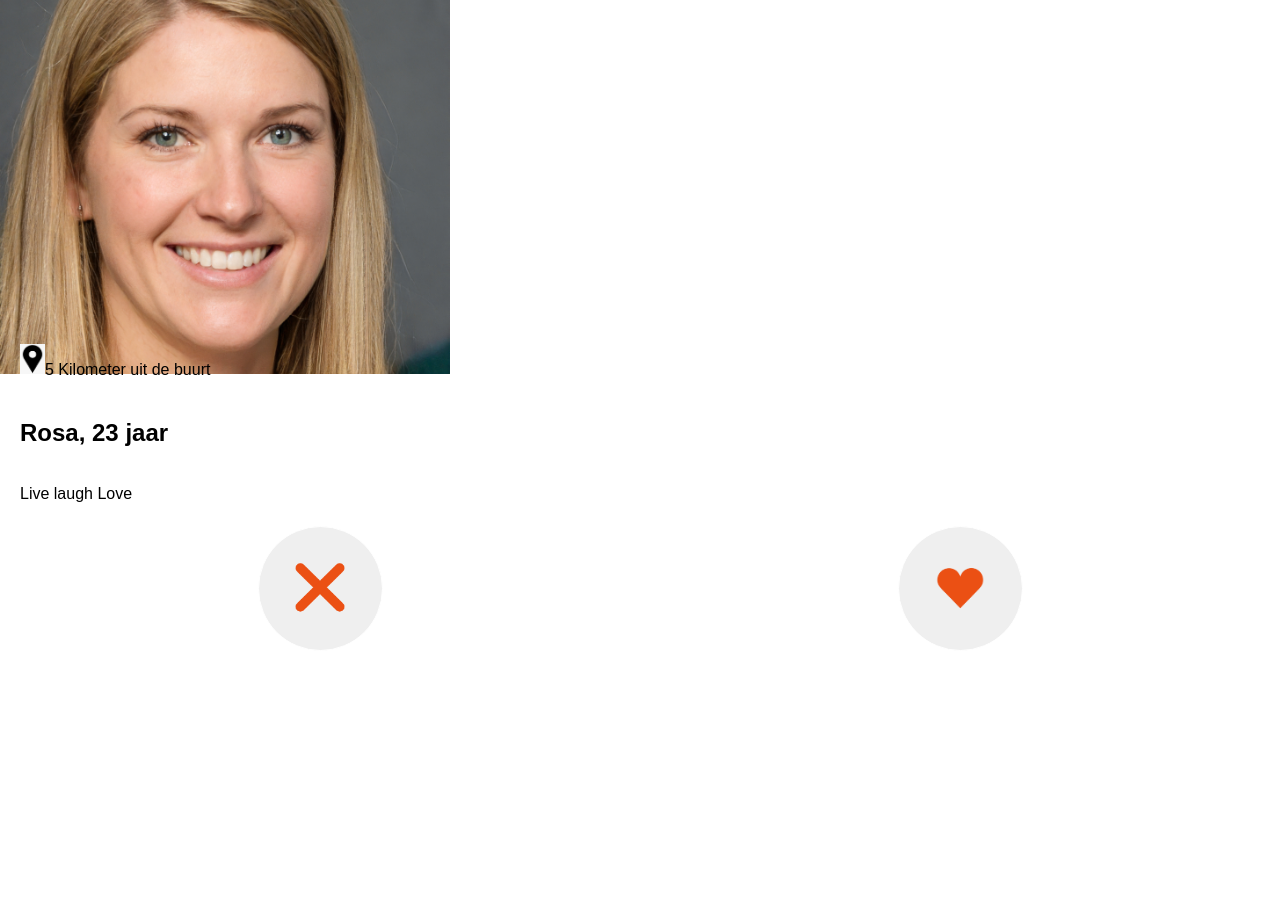
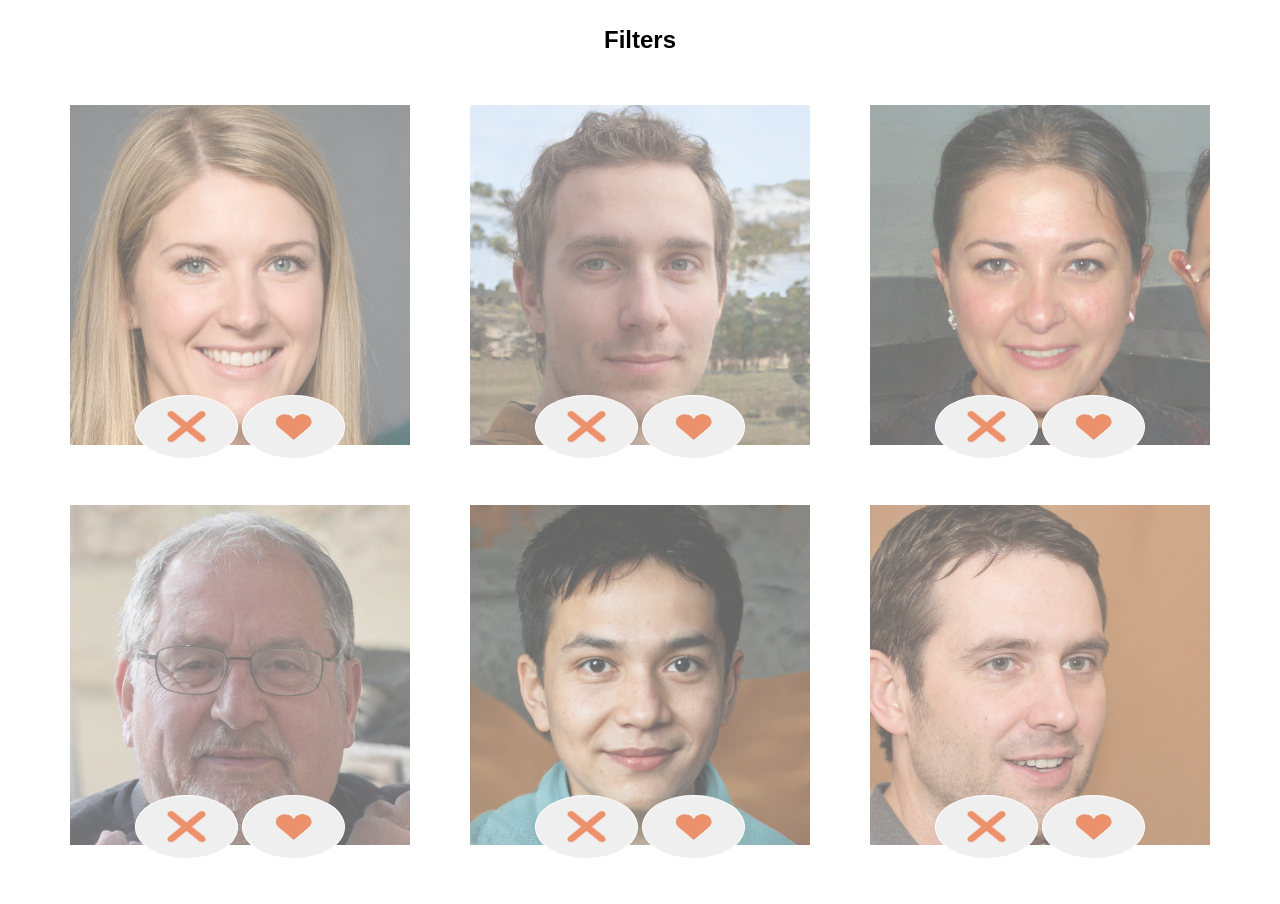
Before and after one commit to Laurie1996/staticsite, a plain HTML site: page index.html in a window 1280 px wide. Shown: the part 156-1060 px from the top of the page. Before the commit the page ends 817 px from the top, so only its background shows below. Drawn offline with Linux system fonts and the light colour scheme.

Commit message:
Responsive versie 1

```diff
--- a/index.html
+++ b/index.html
@@ -11,6 +11,7 @@
   <main>
     <section>
       <img src="images/logo.png" alt="logo matchie">
+      <H1>Filters</H1>
 
     </section>
 
@@ -19,7 +20,82 @@
     <section class="fotohome">
 
 
-      <div><a href="profiel.html"><img src="images/image.jpg" alt="Blonde vrouw"></a></div>
+      <div><a href="profiel.html"><img src="images/image.jpg" alt="Blonde vrouw"></a>
+          <div class="overlay">
+
+
+        <button type="button" name="button"><a href="persoon.html"><img src="images/kruis.png" alt="kruis"></a></button>
+        <button type="button" name="button"><a href="persoon.html"><img src="images/hart.png" alt="hartje"></a></button>
+          </div>
+      </div>
+
+
+      <div><a href="profiel.html"><img src="images/image1.jpg" alt="man"></a>
+        <div class="overlay">
+
+
+      <button type="button" name="button"><a href="persoon.html"><img src="images/kruis.png" alt="kruis"></a></button>
+      <button type="button" name="button"><a href="persoon.html"><img src="images/hart.png" alt="hartje"></a></button>
+        </div>
+      </div>
+      <div><a href="profiel.html"><img src="images/image2.jpg" alt="man"></a>
+        <div class="overlay">
+
+
+      <button type="button" name="button"><a href="persoon.html"><img src="images/kruis.png" alt="kruis"></a></button>
+      <button type="button" name="button"><a href="persoon.html"><img src="images/hart.png" alt="hartje"></a></button>
+        </div>
+      </div>
+      <div><a href="profiel.html"><img src="images/image3.jpg" alt="man"></a>    <div class="overlay">
+
+
+        <button type="button" name="button"><a href="persoon.html"><img src="images/kruis.png" alt="kruis"></a></button>
+        <button type="button" name="button"><a href="persoon.html"><img src="images/hart.png" alt="hartje"></a></button>
+          </div>
+        </div>
+      <div><a href="profiel.html"><img src="images/image4.jpg" alt="man"></a>    <div class="overlay">
+
+
+        <button type="button" name="button"><a href="persoon.html"><img src="images/kruis.png" alt="kruis"></a></button>
+        <button type="button" name="button"><a href="persoon.html"><img src="images/hart.png" alt="hartje"></a></button>
+          </div>
+        </div>
+      <div><a href="profiel.html"><img src="images/image5.jpg" alt="man"></a>    <div class="overlay">
+
+
+        <button type="button" name="button"><a href="persoon.html"><img src="images/kruis.png" alt="kruis"></a></button>
+        <button type="button" name="button"><a href="persoon.html"><img src="images/hart.png" alt="hartje"></a></button>
+          </div>
+        </div>
+      <div><a href="profiel.html"><img src="images/image6.jpg" alt="man"></a>    <div class="overlay">
+
+
+        <button type="button" name="button"><a href="persoon.html"><img src="images/kruis.png" alt="kruis"></a></button>
+        <button type="button" name="button"><a href="persoon.html"><img src="images/hart.png" alt="hartje"></a></button>
+          </div>
+        </div>
+      <div><a href="profiel.html"><img src="images/image7.jpg" alt="man"></a>    <div class="overlay">
+
+
+        <button type="button" name="button"><a href="persoon.html"><img src="images/kruis.png" alt="kruis"></a></button>
+        <button type="button" name="button"><a href="persoon.html"><img src="images/hart.png" alt="hartje"></a></button>
+          </div>
+        </div>
+      <div><a href="profiel.html"><img src="images/image8.jpg" alt="man"></a>    <div class="overlay">
+
+
+        <button type="button" name="button"><a href="persoon.html"><img src="images/kruis.png" alt="kruis"></a></button>
+        <button type="button" name="button"><a href="persoon.html"><img src="images/hart.png" alt="hartje"></a></button>
+          </div>
+        </div>
+      <div><a href="profiel.html"><img src="images/image9.jpg" alt="man"></a>    <div class="overlay">
+
+
+        <button type="button" name="button"><a href="persoon.html"><img src="images/kruis.png" alt="kruis"></a></button>
+        <button type="button" name="button"><a href="persoon.html"><img src="images/hart.png" alt="hartje"></a></button>
+          </div>
+        </div>
+
 
     </section>
 
@@ -39,7 +115,7 @@
 
 
     </article>
-  <article class="buttons">
+    <article class="knoppen">
 
 
       <button type="button" name="button"><a href="persoon.html"><img src="images/kruis.png" alt="kruis"></a></button>
@@ -53,4 +129,5 @@
   </main>
 
 </body>
+
 </html>
--- a/style.css
+++ b/style.css
@@ -11,69 +11,90 @@ body {
 main {
   position: relative;
   display: flex;
-  flex-flow:column;
-
-}
-.kruisrechtsboven {
-  display: flex;
-  justify-content: flex-end;
-  position: absolute;
-  z-index: 1;
-  width: 100vw;
-
+  flex-flow: column;
 }
 
-.kruisrechtsboven button {
-  width: 35px;
-  height: 35px;
-  border-style:solid;
-  border-width: thin;
-  border-color: white;
-  opacity: 0.7;
-  border-radius: 50%;
-  margin: 10px;
-
-
+h1 {
+  display: none;
 }
 
-.kruisrechtsboven button img {
-  width: 15px;
-
+@media (min-width: 40em) {
+  h1 {
+    display: block;
+    text-align: center;
+  }
 }
 
 main section:first-of-type {
-display: flex;
-justify-content: center;
-
+  display: flex;
+  justify-content: center;
 }
-
 
 main section:first-of-type img[alt*="logo"] {
   height: 40px;
   margin: 20px;
+}
 
+@media (min-width: 40em) {
+  main section:first-of-type {
+    display: flex;
+    flex-direction: column;
+    justify-content: center;
+    align-items: center;
+  }
 
+  main section:first-of-type img[alt*="logo"] {
+    height: 10vh;
+    width: 20vw;
+    margin-top: 60px;
+  }
 }
 
 main section:nth-child(2) {
-  height: 50vh;
-  width: 100vw;
-
+  display: flex;
+  justify-content: center;
 }
 
 main .fotohome img {
+  width: 100vw;
+  height: 50vh;
+  padding: 30px;
+}
 
-  width: 450px;
-  height: 450px;
+main .fotohome div {
+  display: none;
+}
+
+main .fotohome div:first-of-type {
+  display: block;
+}
+
+@media (min-width: 40em) {
+  main section:nth-child(2) {
+    display: flex;
+    flex-wrap: wrap;
+    justify-content: center;
+  }
+
+  main .fotohome div {
+    display: inherit;
+    position: relative;
 
 
+  }
+
+  .fotohome div img {
+    height: 400px;
+    width: 400px;
+    opacity: 0.6;
+  }
 }
 
 .tekst {
-  margin: 20px;
+  margin: 2vh;
   display: flex;
-  flex-flow:column;
-
+  flex-flow: column;
+  justify-content: center;
 }
 
 .tekst img {
@@ -83,42 +104,103 @@ main .fotohome img {
 
 .tekst div {
   display: flex;
-
-
 }
 
-.buttons {
-  height: 15vh;
+.tekst p {
+  margin: 0;
+}
+
+.knoppen {
   background: white;
   display: flex;
   justify-content: space-around;
   align-items: flex-end;
-
-
 }
 
-main .buttons button {
-  width: 125px;
-  height: 125px;
+main .knoppen button {
+  height: 15vh;
+  width: 30vw;
   border-style: solid;
   border-width: thin;
   border-color: white;
   border-radius: 50%;
   margin: 10px;
+}
+
+main .knoppen button img {
+  width: 15vw;
+  height: 10vh;
+}
+
+@media (min-width: 40em) {
+  .tekst {
+    display: none;
+  }
+
+  .knoppen {
+    display: none;
+  }
+
+  .fotohome div .overlay {
+    position: absolute;
+    width: 100%;
+    height: 100%;
+    top:80%;
+
+    text-align: center;
+
+  }
+
+  .fotohome div button {
+    height: 8vh;
+    width: 8vw;
+    border-style: solid;
+    border-width: thin;
+    border-color: white;
+    border-radius: 50%;
+
+  }
+
+  .fotohome div button img {
+    padding:0;
+    width: 3vw;
+    height: 4vh;
+  }
+
+
+.fotohome div .overlay {
+  display: none;
 
 }
 
-main .buttons button img {
-  width: 50px;
 
 }
 
-button img[alt*="hartje"] {
-  width: 70px;
 
+
+/*profiel pagina */
+.kruisrechtsboven {
+  display: flex;
+  justify-content: flex-end;
+  position: absolute;
+  z-index: 1;
+  width: 100vw;
 }
 
-/*profiel pagina */
+.kruisrechtsboven button {
+  width: 35px;
+  height: 35px;
+  border-style: solid;
+  border-width: thin;
+  border-color: white;
+  opacity: 0.7;
+  border-radius: 50%;
+  margin: 10px;
+}
+
+.kruisrechtsboven button img {
+  width: 15px;
+}
 
 .CSSgal {
   position: relative;
@@ -291,37 +373,24 @@ button img[alt*="hartje"] {
    ____________________
    All above was mainly to get it working :)
    CSSgal CUSTOM STYLES / OVERRIDES HERE: */
-
-
 .slider div:first-of-type img {
   width: 100vw;
   height: 50vh;
-
-
 }
-
-
 
 .slider div:nth-child(2) img {
   width: 100vw;
   height: 50vh;
-
-
 }
-
-
 
 .slider div:nth-child(3) img {
   width: 100vw;
   height: 50vh;
-
-
 }
 
 .slider div:last-of-type img {
   width: 100vw;
   height: 50vh;
-
 }
 
 .CSSgal {
```
Also changed, not shown: images/image2.jpg (added), images/image3.jpg (added), images/image4.jpg (added), images/image5.jpg (added), images/image6.jpg (added), images/image7.jpg (added), images/image8.jpg (added), images/image9.jpg (added), 2 other files. Lines whose indentation alone changed are shown as unchanged.
